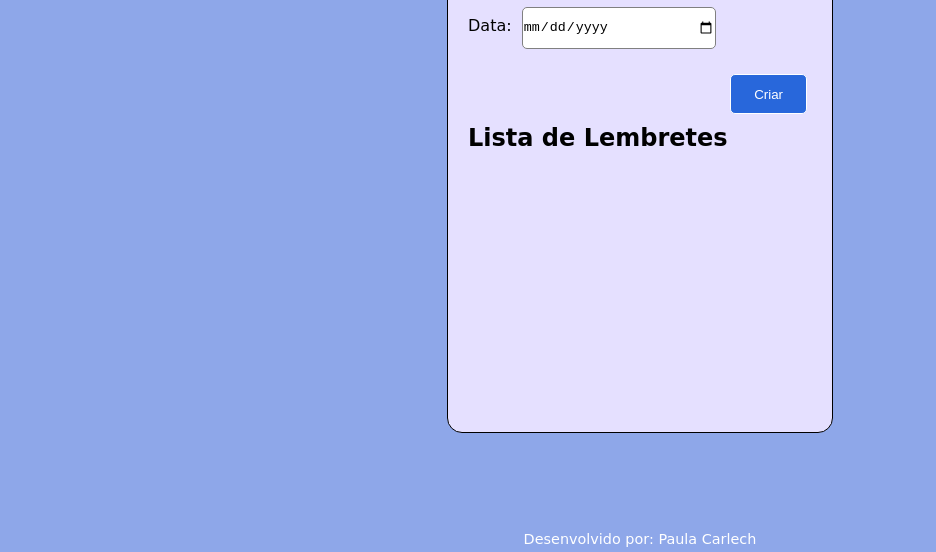
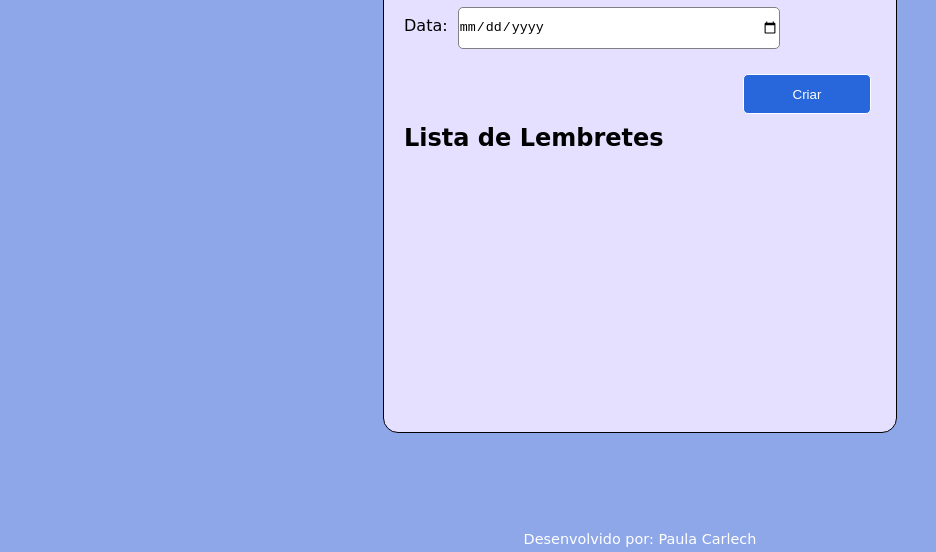
Before and after one commit to Paula-Carlech/Criacao_de_Lembretes, a plain HTML site: page index.html in a window 1280 px wide. Shown: the part 248-800 px from the top of the page, without its empty margins (0-936 px from the left). Drawn offline with Linux system fonts and the light colour scheme; a web font is replaced by a local one.

Commit message:
Update index.html

```diff
--- a/index.html
+++ b/index.html
@@ -6,6 +6,7 @@
     <meta name="viewport" content="width=device-width, initial-scale=1.0">
     <link rel="stylesheet" href="css/reset.css">
     <link rel="stylesheet" href="css/main.css">
+    <link rel="stylesheet" href="css/responsivo.css">
     <link rel="shortcut icon" href="images/favicon.ico" type="image/x-icon">
     <title>Criador de Lembretes</title>
 </head>
```
